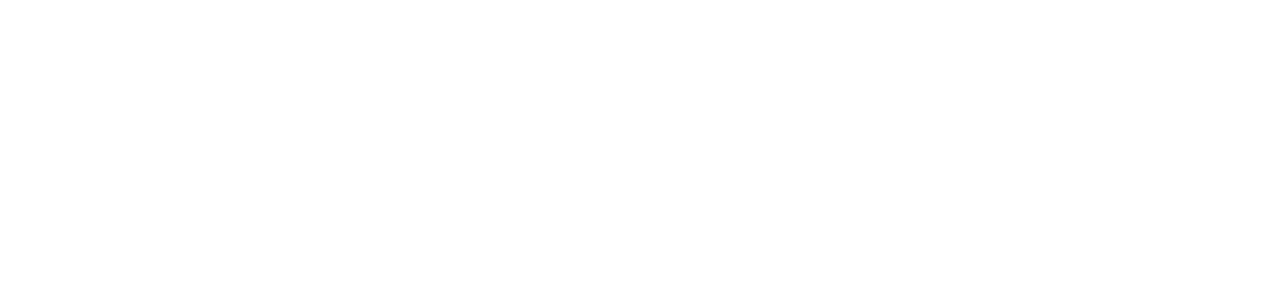
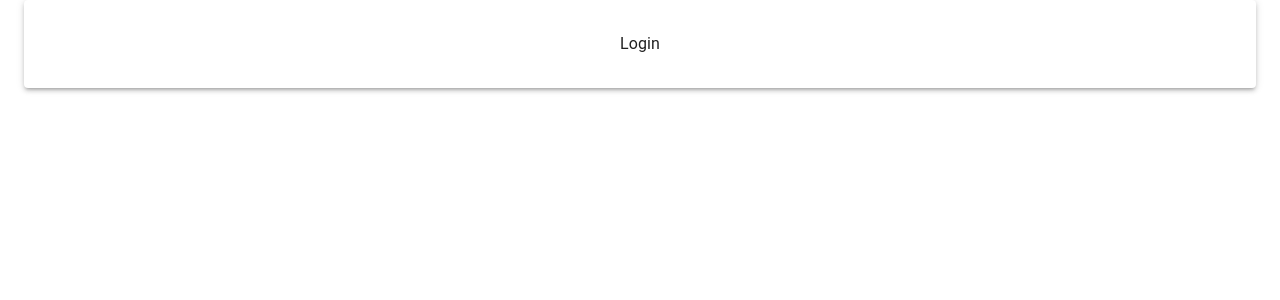
Before and after one commit to R-Jain-72/ChatUs, a React (Vite) app in the folder client/: page /login in a window 1280 px wide. Before the commit this address had no page. Shown: the top 300 px of the page. Built offline with nearby package versions, Linux system fonts and the light colour scheme.

Commit message:
updates: pages directory

```diff
--- a/client/src/App.jsx
+++ b/client/src/App.jsx
@@ -1,15 +1,26 @@
-import React from 'react';
+import React,{ lazy } from 'react'; //lazy is used for dynamic loading
 import { BrowserRouter, Routes, Route } from "react-router-dom";
+// instead on loading all the pages we will load only the pages that is required(dynamic loading)
+// so no need of importing pages one at a time
+// import Home from './pages/home'; // Capitalize Home for consistent naming
+
+const Home = lazy(() => import('./pages/home')); //dynamic import of home
+const Login = lazy(() => import('./pages/Login'));
+const Chat = lazy(() => import('./pages/Chat'));
+const Groups = lazy(() => import('./pages/Groups'));
 
 const App = () => {
   return (
     <BrowserRouter>
+      {/* <span> Header(this will be common for all routes) </span> */}
       <Routes>
-        <Route path="/" element={<h1> Home </h1>} />
-        <Route path="about" element={<h1> About </h1>} />
+        <Route path="/" element={<Home />} />  {/* Use the imported component */}
+        <Route path="/login" element={<Login />} />
+        <Route path="/chat/:chatId" element={<Chat />} /> {/* used for dynamic routing */}
+        <Route path="/groups" element={<Groups />} />
       </Routes>
     </BrowserRouter>
   );
 };
 
-export default App
+export default App;
--- /dev/null
+++ b/client/src/pages/Chat.jsx
@@ -0,0 +1,7 @@
+import React from 'react';
+
+const Chat = () => {
+  return <div>Chat</div>
+};
+
+export default Chat;
--- /dev/null
+++ b/client/src/pages/Groups.jsx
@@ -0,0 +1,7 @@
+import React from 'react';
+
+const Groups = () => {
+  return <div>Groups</div>
+};
+
+export default Groups;
--- /dev/null
+++ b/client/src/pages/Login.jsx
@@ -0,0 +1,28 @@
+import React, { useState } from 'react';
+import { Container, Paper } from '@mui/material';
+
+const Login = () => {
+
+    const [isLogin,setIsLogin] = useState(true);
+
+  return <Container component={"main"} maxWidth="sx">
+
+    <Paper
+        elevation={3}
+        sx={{
+            padding: 4,
+            display: "flex",
+            flexDirection: "column",
+            alignItems:"center"
+            }}
+    >
+
+        { isLogin ? <span>Login</span> : <span>Register</span> }
+
+
+    </Paper>
+
+  </Container>
+};
+
+export default Login;
--- /dev/null
+++ b/client/src/pages/home.jsx
@@ -0,0 +1,7 @@
+import React from 'react';
+
+const home = () => {
+  return <div><h1>Home</h1></div>
+};
+
+export default home;
```
